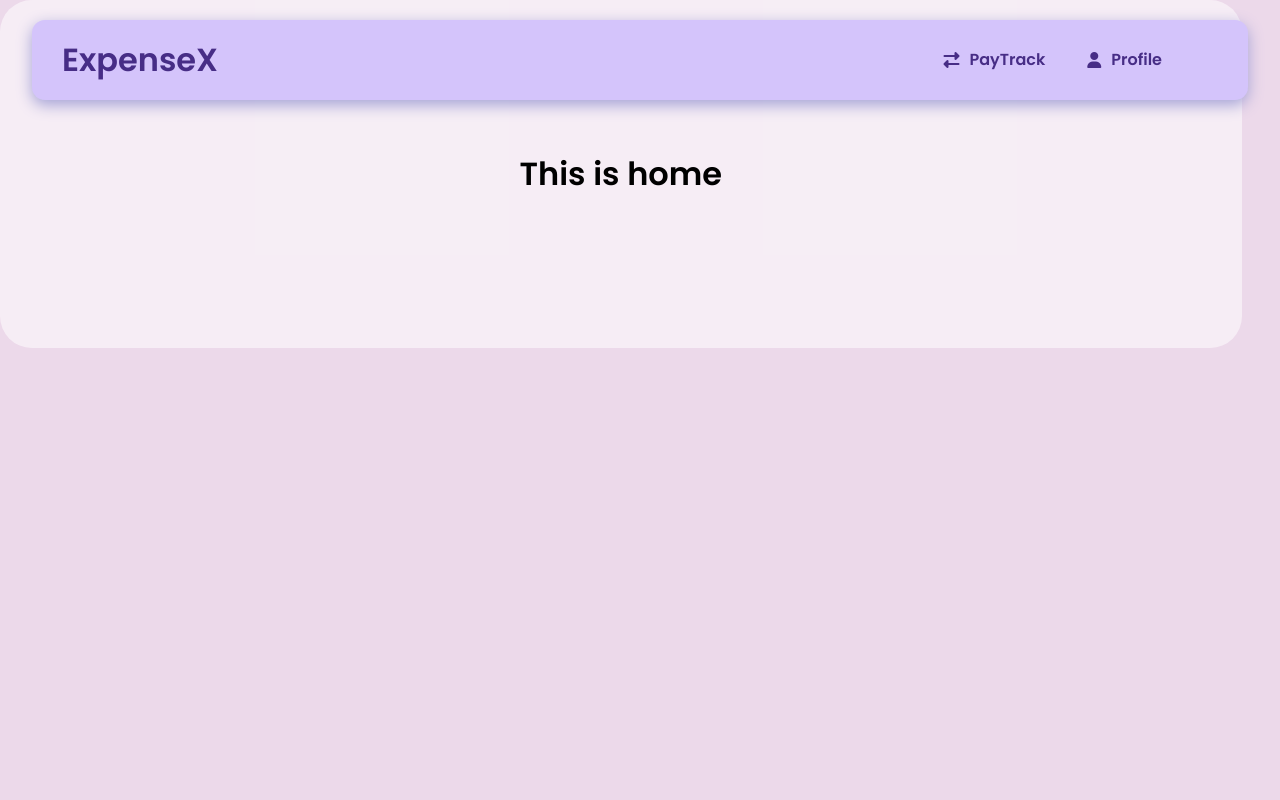
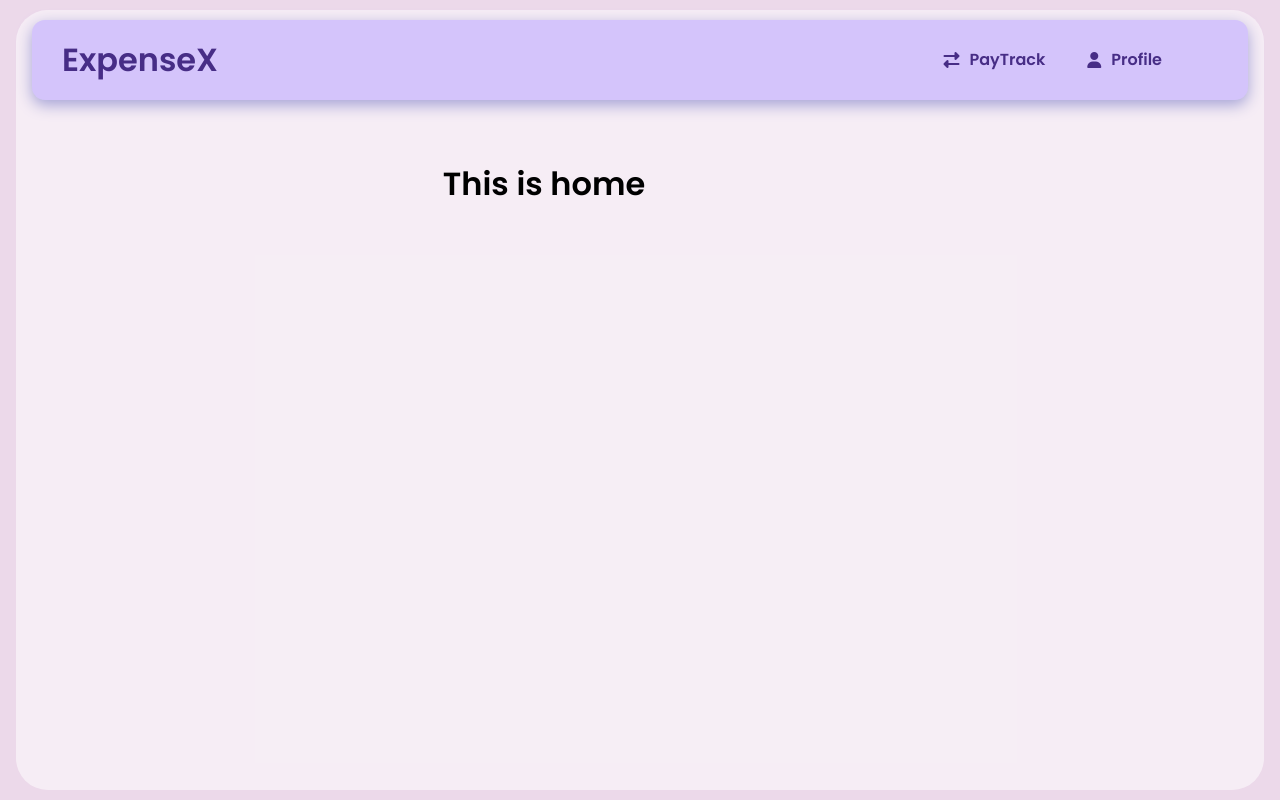
Before and after one commit to Hanna-sa/Expense, a React (Create React App) app: page /Home in a window 1280 px wide. Built offline with nearby package versions, Linux system fonts and the light colour scheme.

Commit message:
Update 6 files

```diff
--- a/package.json
+++ b/package.json
@@ -8,6 +8,7 @@
   ],
   "main": "src/index.js",
   "dependencies": {
+    "framer-motion": "^10.12.16",
     "loader-utils": "3.2.1",
     "react": "18.2.0",
     "react-dom": "18.2.0",
--- a/src/Routes/Home.css
+++ b/src/Routes/Home.css
@@ -1,10 +1,21 @@
-.glass{
-   /* display: grid; */
-  height: 97%;
-  width: 97%;
+.App {
+  /* padding: 0.5rem 3.5rem; */
+  /* color: var(--black); */
+  background: #ECD9EA;
+  height: 100vh;
+  display: flex;
+  align-items: center;
+  justify-content: center;
+  font-family: 'Inter', sans-serif;
+}
+
+.Glass {
+  display: grid;
+  height: 97.5%;
+  width: 100%;
   background:#ffffff8a;
   border-radius: 2rem;
   gap: 16px;
-  /* grid-template-columns: 11rem auto 20rem; */
+  grid-template-columns: 66rem auto 10rem;
   overflow: hidden;
 }
--- a/src/Routes/Home.js
+++ b/src/Routes/Home.js
@@ -3,12 +3,12 @@ import "./Home.css";
 
 function Home() {
   return (
-
-        <div className="glass">
+       <div className="App">
+        <div className="Glass">
          <Navbar />
           <h1 style={{ padding: 150 }}>This is home</h1>
       </div>
-
+     </div>
   );
 }
 export default Home;
--- a/src/Routes/Login.css
+++ b/src/Routes/Login.css
@@ -5,7 +5,6 @@
   align-items: center;
   height: 100vh;
   border-color: rgb(255, 255, 255);
-  overflow: hidden;
   background-size: cover;
 }
 
@@ -15,7 +14,8 @@
   padding: 20px;
   width: 300px;
   background-color: #d4c4fb;
-  box-shadow: #6f54b3 0px 4px 70px 4px;
+  box-shadow: #6f54b3 0px 7px 29px 0px;
+
 
 }
 
@@ -67,6 +67,3 @@
   border-radius: 15px;
   border: none;
 }
-.bg{
-    background-image: linear-gradient(120deg, #e0c3fc 0%, #8ec5fc 100%);
-}
--- a/src/Routes/Login.js
+++ b/src/Routes/Login.js
@@ -14,7 +14,6 @@ const Login = () => {
   };
 
   return (
-    <div className="bg">
     <div className="login-container">
       <div className="login-box">
         <form className="login-form" onSubmit={handleSubmit}>
@@ -44,7 +43,6 @@ const Login = () => {
         </form>
       </div>
     </div>
-    </div>
   );
 };
 
```
Also changed, not shown: 1 other file (tests, documents, lock files or other folders).
